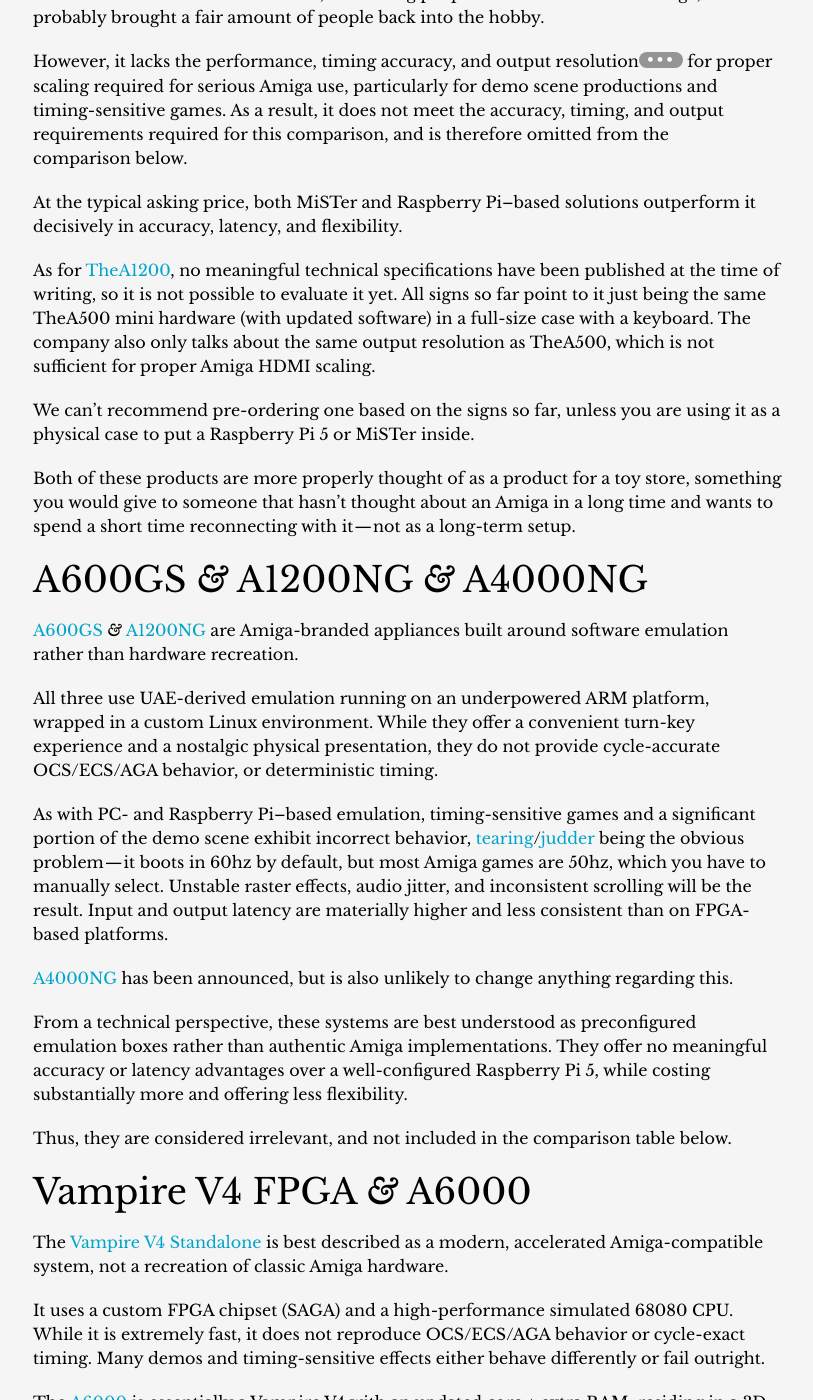
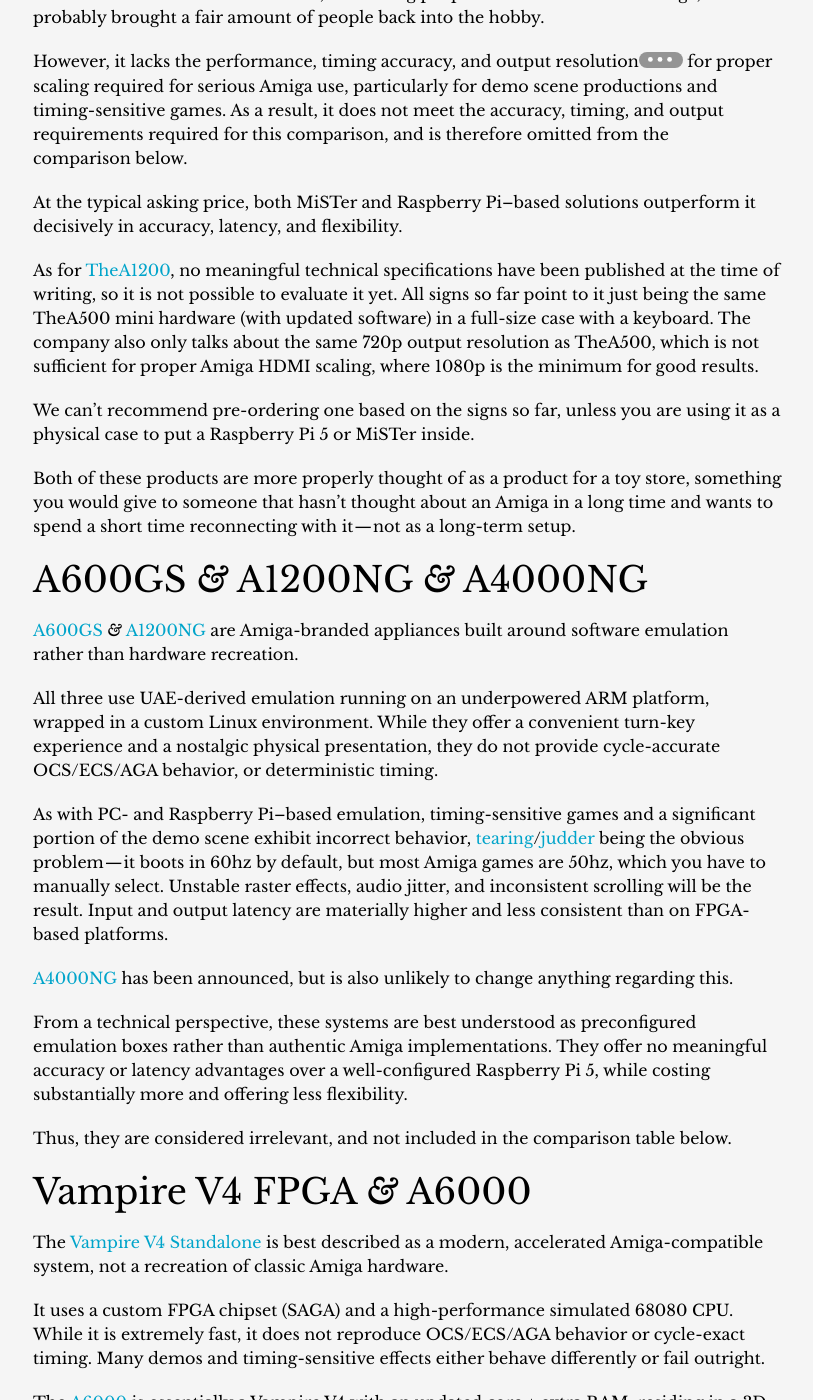
Before and after one commit to amigavision/amigavision.github.io, a Jekyll site: the page built from best.md, in a window 1280 px wide and 1400 px high, scrolled down 1853 px. Shown: the whole window, without its empty margins (232-1045 px from the left). Built offline with Jekyll 4.4.1, drawn with Linux system fonts in a browser that asks for light colours; some of the changed text lies outside the part shown.

Commit message:
Improve copy

```diff
--- a/best.md
+++ b/best.md
@@ -50,7 +50,7 @@
 
 At the typical asking price, both MiSTer and Raspberry Pi–based solutions outperform it decisively in accuracy, latency, and flexibility.
 
-As for [TheA1200], no meaningful technical specifications have been published at the time of writing, so it is not possible to evaluate it yet. All signs so far point to it just being the same TheA500 mini hardware (with updated software) in a full-size case with a keyboard. The company also only talks about the same output resolution as TheA500, which is not sufficient for proper Amiga HDMI scaling.
+As for [TheA1200], no meaningful technical specifications have been published at the time of writing, so it is not possible to evaluate it yet. All signs so far point to it just being the same TheA500 mini hardware (with updated software) in a full-size case with a keyboard. The company also only talks about the same 720p output resolution as TheA500, which is not sufficient for proper Amiga HDMI scaling, where 1080p is the minimum for good results.
 
 We can't recommend pre-ordering one based on the signs so far, unless you are using it as a physical case to put a Raspberry Pi 5 or MiSTer inside.
 
```
Also changed, not shown: other parts of best.md (+1 -1 lines).
